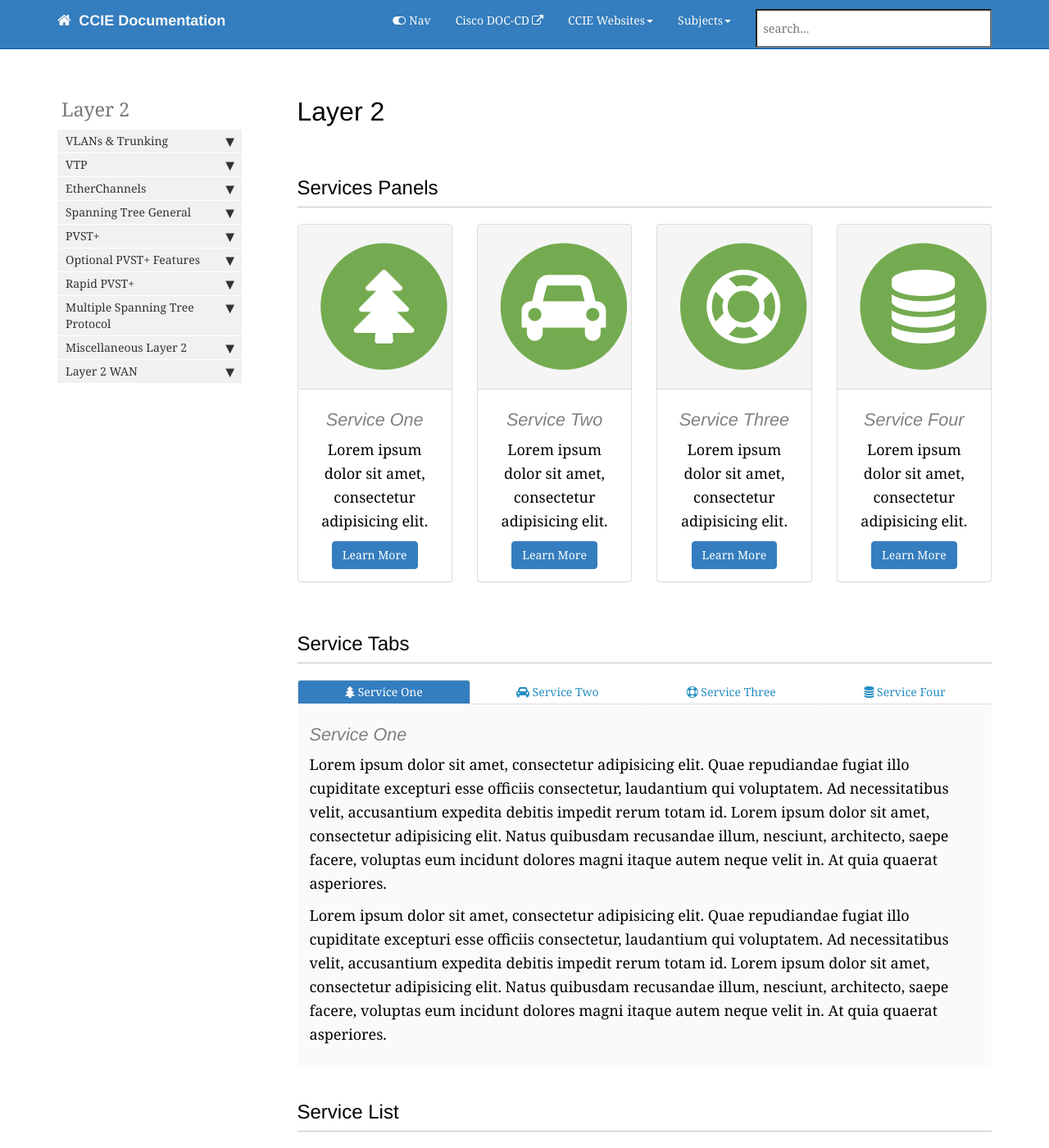
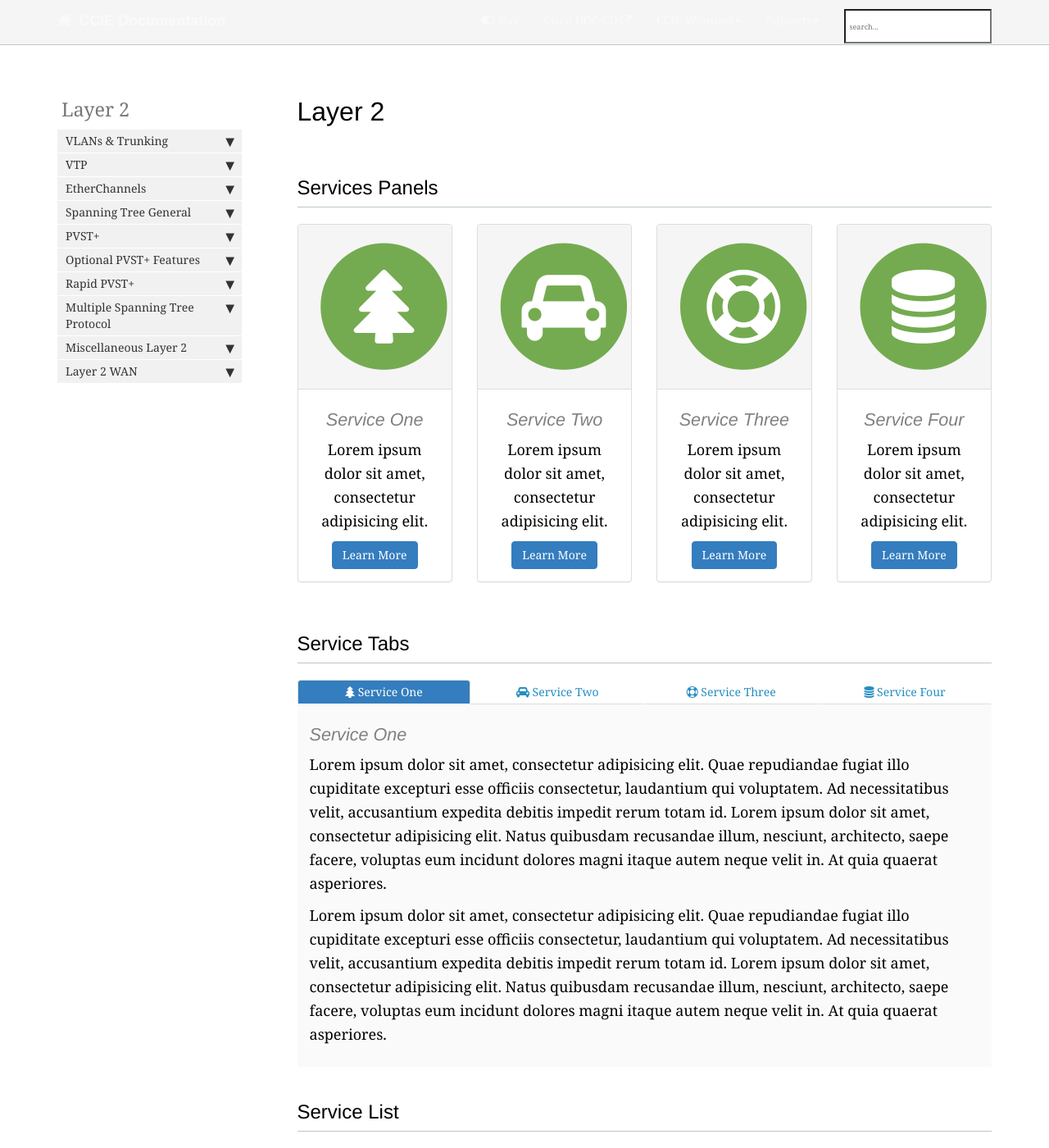
Before and after one commit to bsrandall/CCIE, a Jekyll site: the page built from pages/layer2/layer2_landing_page.html, in a window 1280 px wide and 1400 px high. Shown: the whole window at 82% size. Built offline with Jekyll 4.4.1, drawn with Linux system fonts in a browser that asks for light colours; nearby versions of some CDN libraries; comment, search, counter and statistics services are not loaded.

Commit message:
05-04-2017 2

```diff
--- a/_includes/head.html
+++ b/_includes/head.html
@@ -12,7 +12,7 @@
 <link rel="stylesheet" href="{{ "css/modern-business.css" }}">
 <link rel="stylesheet" href="{{ "css/lavish-bootstrap.css" }}">
 <link rel="stylesheet" href="{{ "css/customstyles.css" }}">
-<link rel="stylesheet" href="{{ "css/theme-blue.css" }}">
+<link rel="stylesheet" href="{{ "css/theme-gray.css" }}">
 <link rel="stylesheet" href="{{ "css/lagination.css" }}">
 
 <script src="https://cdnjs.cloudflare.com/ajax/libs/jquery/2.1.4/jquery.min.js"></script>
--- a/css/customstyles.css
+++ b/css/customstyles.css
@@ -238,7 +238,7 @@ ul#results-container a:hover {
     padding: .5em;
     margin-left:20px;
     width:20em;
-    font-size: 0.8em;
+    font-size: 0.5em;
     -webkit-box-sizing: border-box;
     -moz-box-sizing: border-box;
     box-sizing: border-box;
--- /dev/null
+++ b/css/theme-gray.css
@@ -0,0 +1,103 @@
+.summary {
+    color: #808080;
+    border-left: 5px solid #ED1951;
+    font-size:16px;
+}
+
+
+h3 {color: #ED1951; }
+h4 {color: #808080; }
+
+.nav-tabs > li.active > a, .nav-tabs > li.active > a:hover, .nav-tabs > li.active > a:focus {
+    background-color: #8D8D8D;
+    color: white;
+}
+
+.nav > li.active > a {
+    background-color: #347DBE;
+}
+
+.nav > li > a:hover {
+    background-color: #8D8D8D;
+}
+
+div.navbar-collapse .dropdown-menu > li > a:hover {
+    background-color: #347DBE;
+}
+
+.nav li.thirdlevel > a {
+    background-color: #FAFAFA !important;
+    color: #248EC2;
+    font-weight: bold;
+}
+
+a[data-toggle="tooltip"] {
+    color: #649345;
+    font-style: italic;
+    cursor: default;
+}
+
+.navbar-inverse {
+    background-color: #f5f5f5;
+    border-color: #bac9c2;
+}
+
+.navbar-inverse .navbar-nav > .open > a, .navbar-inverse .navbar-nav > .open > a:hover, .navbar-inverse .navbar-nav > .open > a:focus {
+    color: #015CAE;
+}
+
+.navbar-inverse .navbar-nav > .open > a, .navbar-inverse .navbar-nav > .open > a:hover, .navbar-inverse .navbar-nav > .open > a:focus {
+    background-color: #015CAE;
+    color: #ffffff;
+}
+
+/* not sure if using this ...*/
+.navbar-inverse .navbar-collapse, .navbar-inverse .navbar-form {
+    border-color: #248ec2 !important;
+}
+
+.btn-primary {
+    color: #ffffff;
+    background-color: #347DBE;
+    border-color: #347DBE;
+}
+
+.navbar-inverse .navbar-nav > .active > a, .navbar-inverse .navbar-nav > .active > a:hover, .navbar-inverse .navbar-nav > .active > a:focus {
+    background-color: #347DBE;
+}
+
+.btn-primary:hover,
+.btn-primary:focus,
+.btn-primary:active,
+.btn-primary.active,
+.open .dropdown-toggle.btn-primary {
+    background-color: #248ec2;
+    border-color: #347DBE;
+}
+
+.printTitle {
+    color: #015CAE !important;
+}
+
+body.print h1 {color: #015CAE !important; font-size:28px !important;}
+body.print h2 {color: #595959 !important; font-size:20px !important;}
+body.print h3 {color: #E50E51 !important; font-size:14px !important;}
+body.print h4 {color: #679DCE !important; font-size:14px; font-style: italic !important;}
+
+.anchorjs-link:hover {
+    color: #216f9b;
+}
+
+div.sidebarTitle {
+    color: #015CAE;
+}
+
+li.sidebarTitle {
+    margin-top:40px;
+    font-weight:normal;
+    font-size:130%;
+    color: #777777;
+    margin-bottom:10px;
+    margin-left: 5px;
+
+}
```
